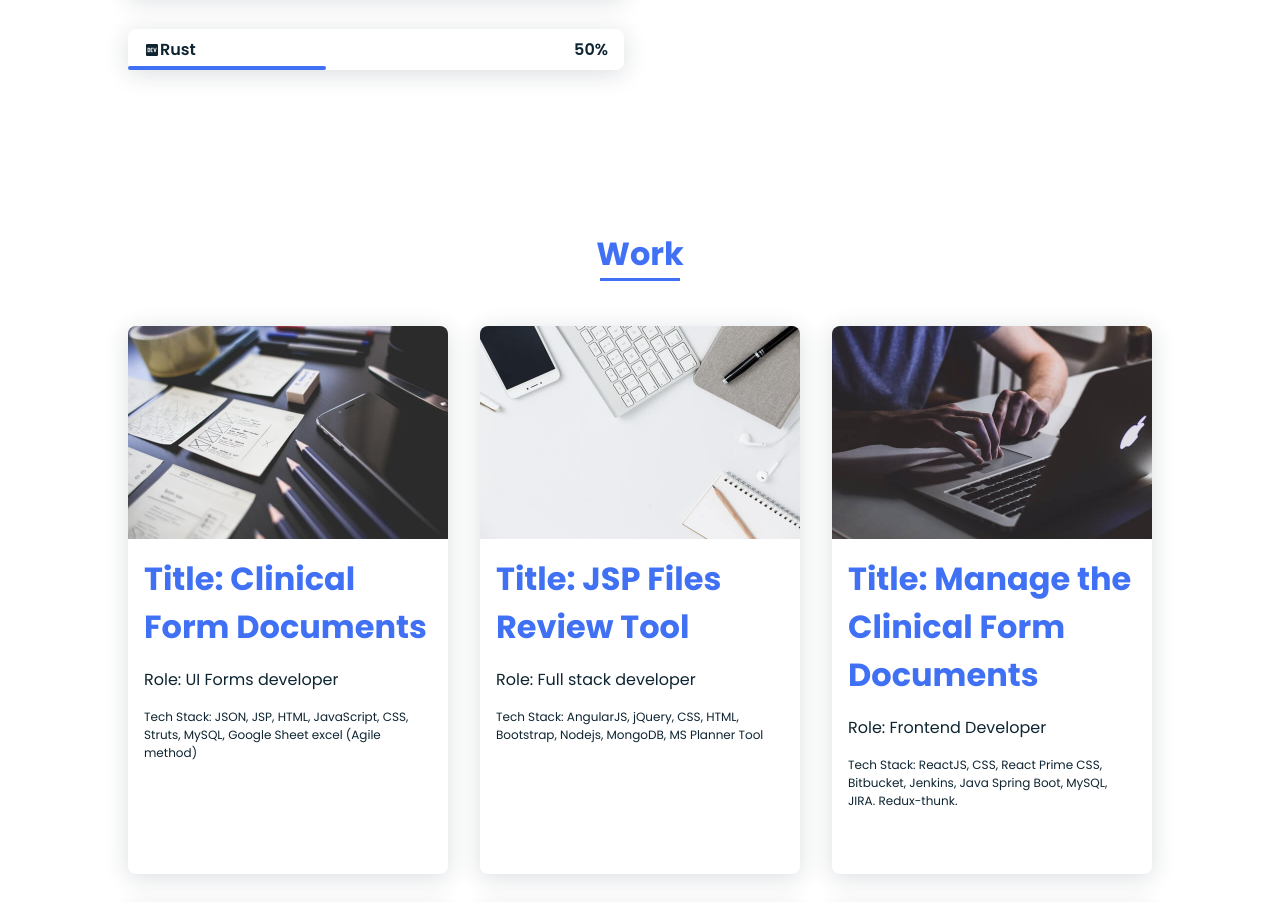
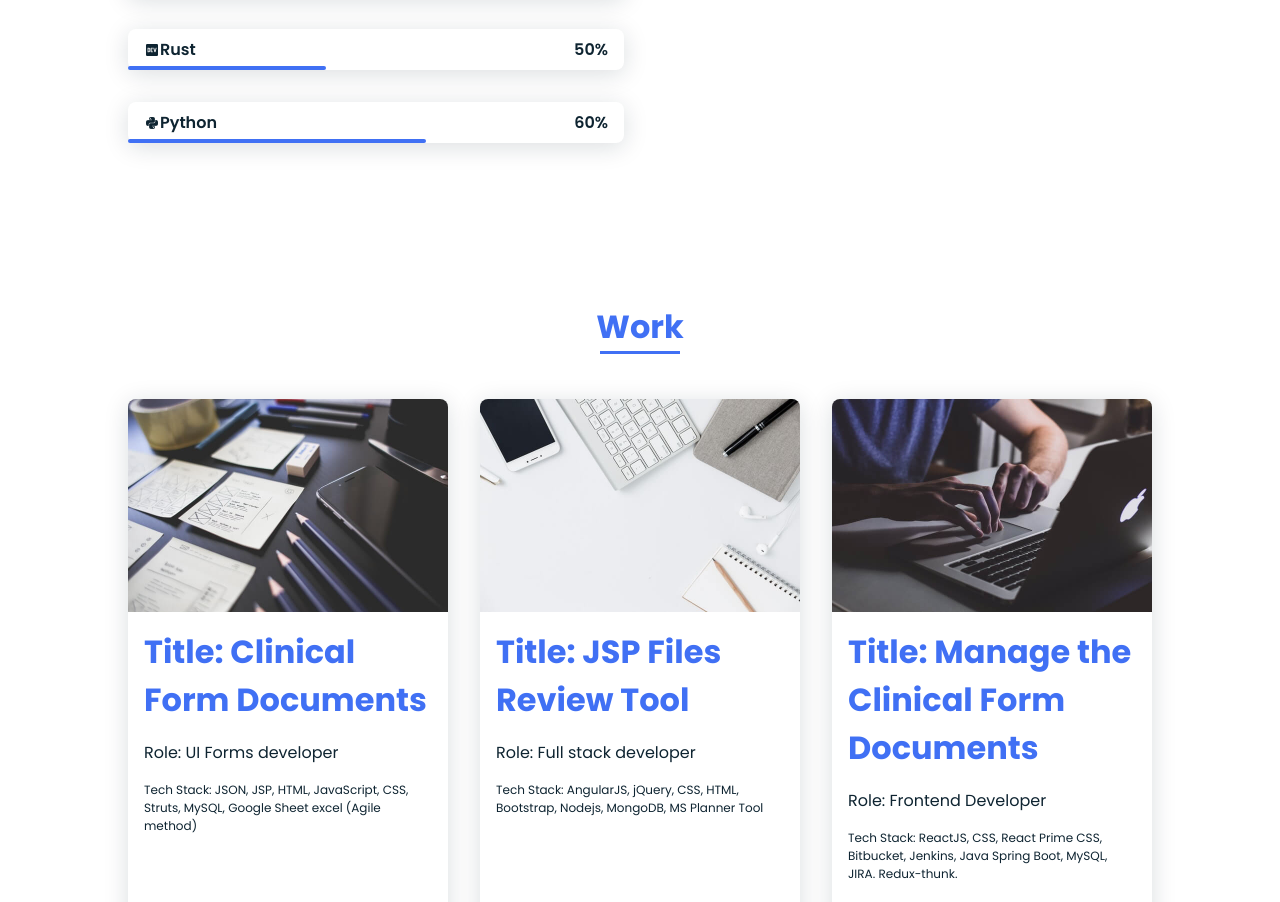
Before and after one commit to aruns128/portfolio-my, a plain HTML site: page index.html in a window 1280 px wide. Shown: the part 2218-3120 px from the top of the page. Drawn offline with nearby package versions, Linux system fonts and the light colour scheme.

Commit message:
python added

```diff
--- a/index.html
+++ b/index.html
@@ -420,6 +420,16 @@
             </div>
             <div class="skill_bar skill_rust"></div>
           </div>
+           <div class="skills_data" data-aos="fade-up">
+            <div class="skills_name">
+              <i class="bx bxl-python skills_icon"></i>
+              <span class="skill_name">Python</span>
+            </div>
+            <div>
+              <span class="skill_percentage">60%</span>
+            </div>
+            <div class="skill_bar skill_r_native"></div>
+          </div>
         </div>
         <div data-aos="fade-down" data-aos-delay="350">
           <svg id="a379d9a4-f6fe-40d1-beba-a0916853bd02" data-name="Layer 1" xmlns="http://www.w3.org/2000/svg"
```
